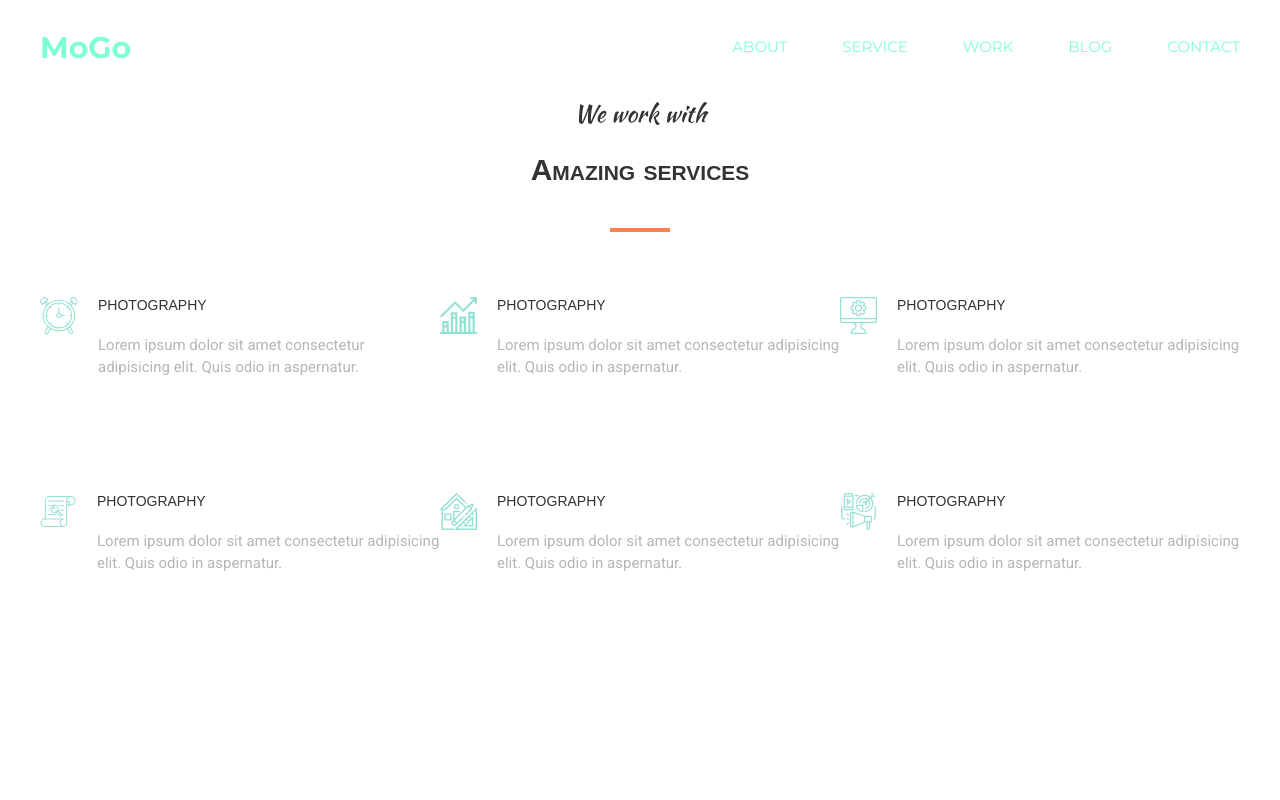
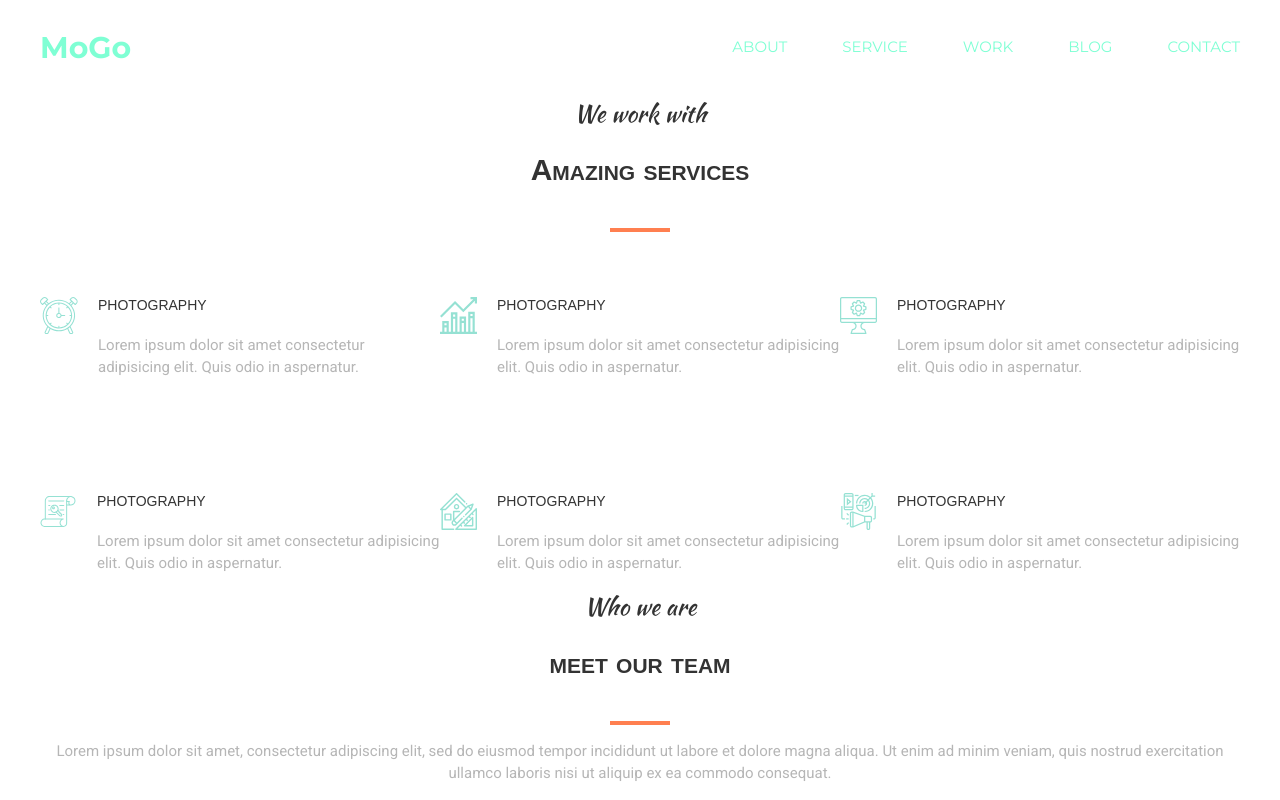
Before and after one commit to Jaroslav228007/mogo, a plain HTML site: page index.html in a window 1280 px wide. Drawn offline with Linux system fonts and the light colour scheme.

```diff
--- a/index.html
+++ b/index.html
@@ -81,5 +81,15 @@
                 </ul>
             </div>
         </section>
+        <section class="team">
+            <div class="container">
+                <div class="section-title">
+                    <p class="uptitle">Who we are</p>
+                    <h2>meet our team</h2>
+                    <hr>
+                    <p>Lorem ipsum dolor sit amet, consectetur adipiscing elit, sed do eiusmod tempor incididunt ut labore et dolore magna aliqua. Ut enim ad minim veniam, quis nostrud exercitation ullamco laboris nisi ut aliquip ex ea commodo consequat.</p>
+                </div>
+            </div>
+        </section>
     </main>
 </html>
```
